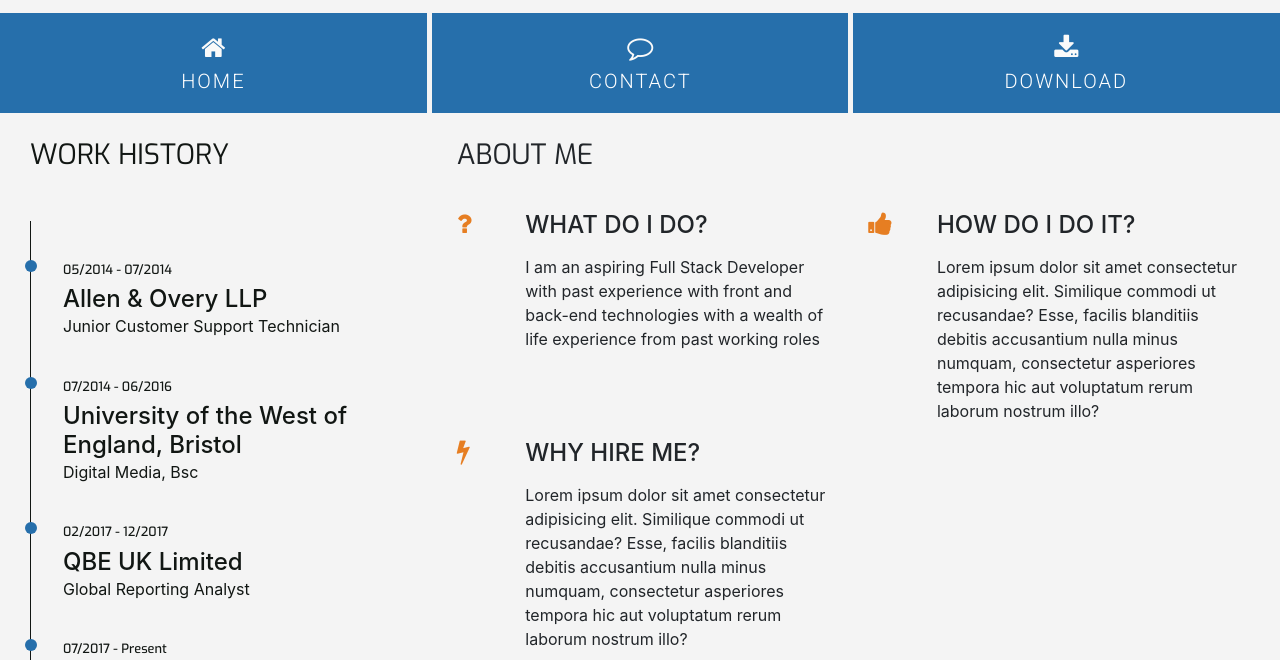
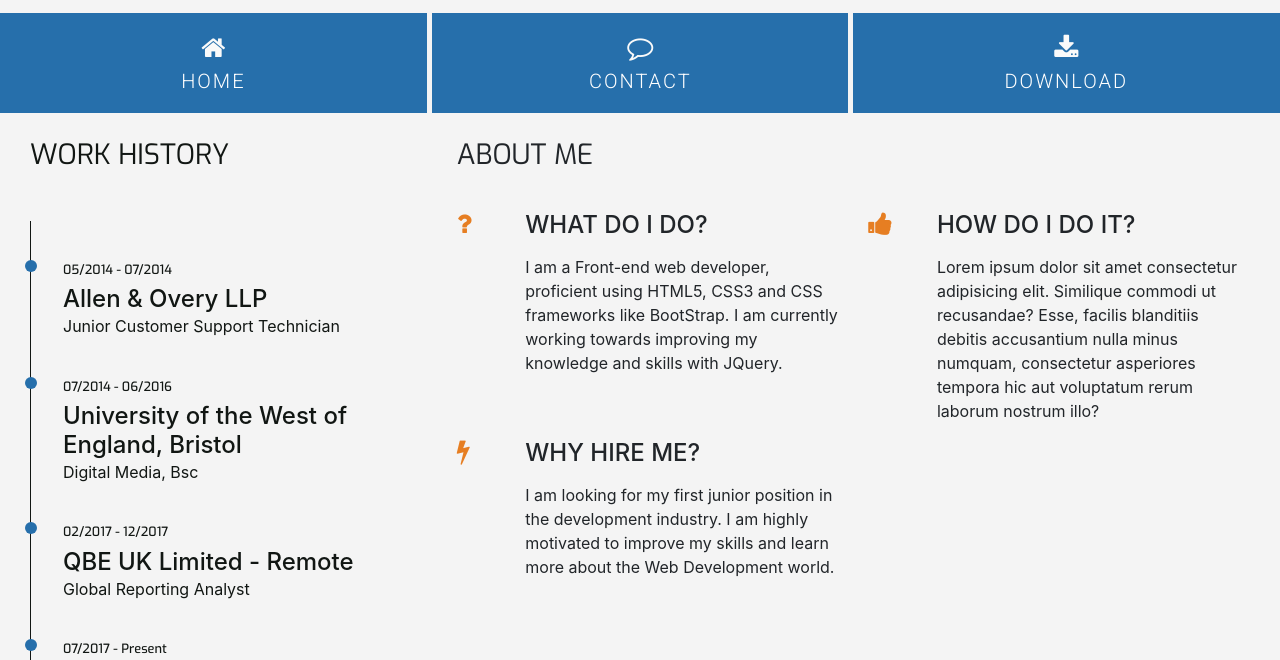
Before and after one commit to LouWills/louis.online, a plain HTML site: page index.html in a window 1280 px wide. Shown: the part 292-952 px from the top of the page. Drawn offline with nearby package versions, Linux system fonts and the light colour scheme.

Commit message:
Update index.html
Add some content to about section

```diff
--- a/index.html
+++ b/index.html
@@ -90,7 +90,7 @@
                             <p>Digital Media, Bsc</p>
                         </div>
                         <div class="timeline-item" data-dates="02/2017 - 12/2017">
-                            <h4>QBE UK Limited</h4>
+                            <h4>QBE UK Limited - Remote</h4>
                             <p>Global Reporting Analyst</p>
                         </div>
                         <div class="timeline-item" data-dates="07/2017 - Present">
@@ -114,10 +114,8 @@
                                 <div class="col-10">
                                     <h4 class="three-reasons-heading uppercase">What do I do?</h4>
                                     <p>
-                                        I am an aspiring Full Stack Developer with past experience with front and
-                                        back-end
-                                        technologies with a wealth of life
-                                        experience from past working roles
+                                        I am a Front-end web developer, proficient using HTML5, CSS3 and CSS frameworks like BootStrap. I am currently working towards improving my knowledge and skills with
+                                        JQuery.
                                     </p>
                                 </div>
                             </div>
@@ -145,9 +143,7 @@
                                 <div class="col-10">
                                     <h4 class="three-reasons-heading uppercase">Why hire me?</h4>
                                     <p>
-                                        Lorem ipsum dolor sit amet consectetur adipisicing elit. Similique commodi ut
-                                        recusandae? Esse, facilis blanditiis debitis accusantium nulla minus numquam,
-                                        consectetur asperiores tempora hic aut voluptatum rerum laborum nostrum illo?
+                                        I am looking for my first junior position in the development industry. I am highly motivated to improve my skills and learn more about the Web Development world.
                                     </p>
                                 </div>
                             </div>
```
